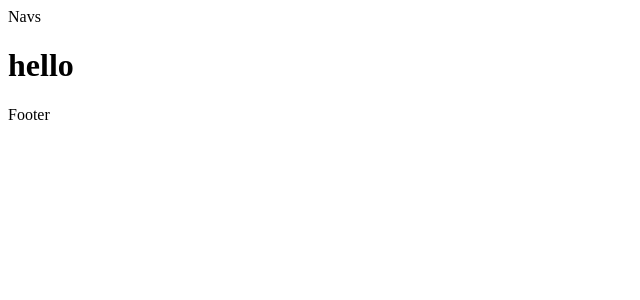
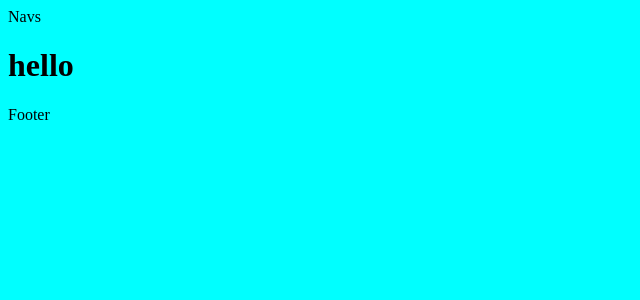
Before and after one commit to Vigneshk5/bugtracker, a React (Vite) app: page / in a window 1280 px wide. Shown: the top 300 px of the page, without its empty margins (0-640 px from the left). Built offline with nearby package versions, Linux system fonts and the light colour scheme.

Commit message:
vercel test

```diff
--- a/src/index.css
+++ b/src/index.css
@@ -1 +1,4 @@
 /** @format */
+body {
+  background-color: aqua;
+}
```
